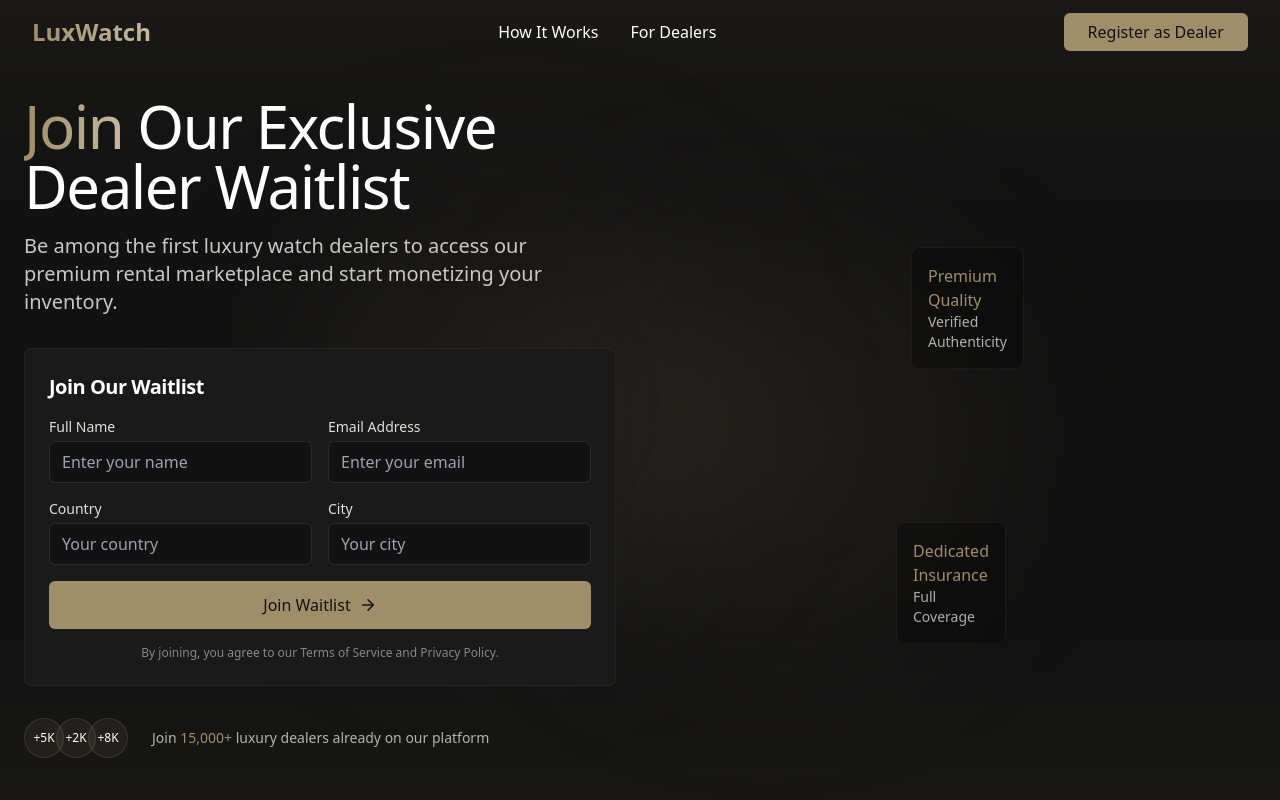
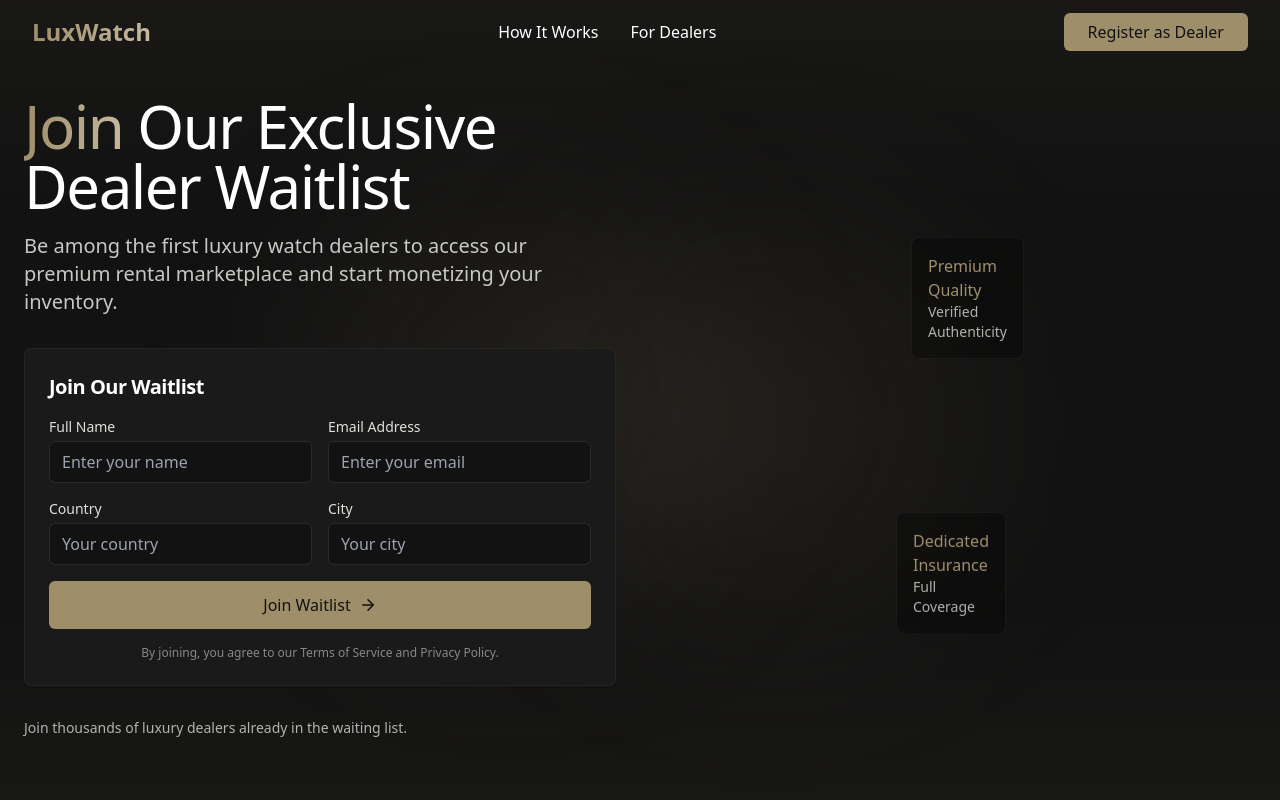
Before and after one commit to VeloxUK/VeloxWebsite, a React (Vite) app: page / in a window 1280 px wide. Shown: the top 800 px of the page. Built offline with nearby package versions, Linux system fonts and the light colour scheme.

Commit message:
Refactor: Update hero section text
Update the hero section text and remove the associated icons.

```diff
--- a/src/components/HeroSection.tsx
+++ b/src/components/HeroSection.tsx
@@ -1,4 +1,3 @@
-
 import React, { useEffect, useRef, useState } from 'react';
 import { ArrowRight, Check } from 'lucide-react';
 import WatchModel from './WatchModel';
@@ -200,14 +199,9 @@ const HeroSection = () => {
               )}
             </div>
 
-            <div className="flex items-center space-x-6">
-              <div className="flex -space-x-2">
-                <div className="w-10 h-10 rounded-full bg-luxury-gold/10 flex items-center justify-center text-xs border border-luxury-gold/20">+5K</div>
-                <div className="w-10 h-10 rounded-full bg-luxury-gold/10 flex items-center justify-center text-xs border border-luxury-gold/20">+2K</div>
-                <div className="w-10 h-10 rounded-full bg-luxury-gold/10 flex items-center justify-center text-xs border border-luxury-gold/20">+8K</div>
-              </div>
+            <div className="mt-4">
               <p className="text-sm text-luxury-cream/70">
-                Join <span className="text-luxury-gold">15,000+</span> luxury dealers already on our platform
+                Join thousands of luxury dealers already in the waiting list.
               </p>
             </div>
           </div>
```
